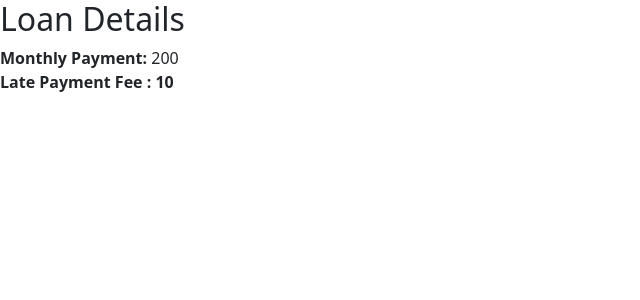
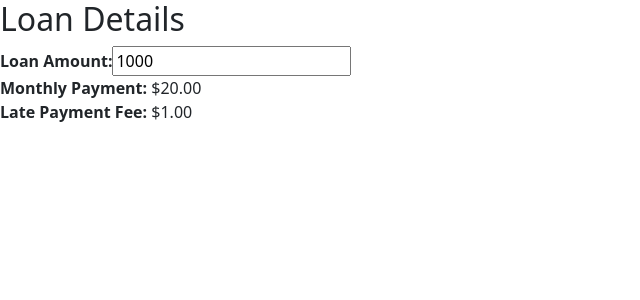
Before and after one commit to armujahid/wh-fe-node, an Angular app: page /test-one in a window 1280 px wide. Shown: the top 300 px of the page, without its empty margins (0-640 px from the left). Built offline with nearby package versions, Linux system fonts and the light colour scheme.

Commit message:
angular 1

```diff
--- a/src/app/test-01.ts
+++ b/src/app/test-01.ts
@@ -5,26 +5,36 @@
  * * Both [monthly_payment] and [late_payment] should print in the template in currency format : $1,234
  */
 
-import { Component, Input,NgModule  } from '@angular/core';
+import { Component, Input,NgModule } from '@angular/core';
 import { RouterModule } from "@angular/router";
+import { CommonModule } from '@angular/common';
+import { FormsModule } from '@angular/forms';
 
 @Component({
     selector : 'ng-app',
     template : `<div>
                     <h2>Loan Details</h2>
-                    <b>Monthly Payment:</b> {{monthly_payment}} <br/>
-                    <b>Late Payment Fee : {{late_payment}}</b> <br/>
+                    <b>Loan Amount:</b> <input name="loanAmount" [(ngModel)]="loan_amount" type="number"/> <br/>
+                    <b>Monthly Payment:</b> {{monthly_payment !== 'N/A' ? (monthly_payment | currency) : monthly_payment}} <br/>
+                    <b>Late Payment Fee:</b> {{late_payment !== 'N/A' ? (late_payment | currency): late_payment}} <br/>
                 </div>`
 })
 export class Test01Component {
 
-    loan_amount:number = 1000;
-    monthly_payment:number = 200;
-    late_payment = 10;
+    @Input() loan_amount: number = 1000;
+
+    get monthly_payment() {
+        return this.loan_amount ? this.loan_amount * 0.02 : 'N/A';
+    }
+    get late_payment() {
+        return typeof this.monthly_payment === 'number' ? this.monthly_payment * 0.05 : 'N/A';
+    }
 }
 
 @NgModule({
     imports : [
+        CommonModule,
+        FormsModule,
         RouterModule.forChild([
             {
                 path : "",
```
